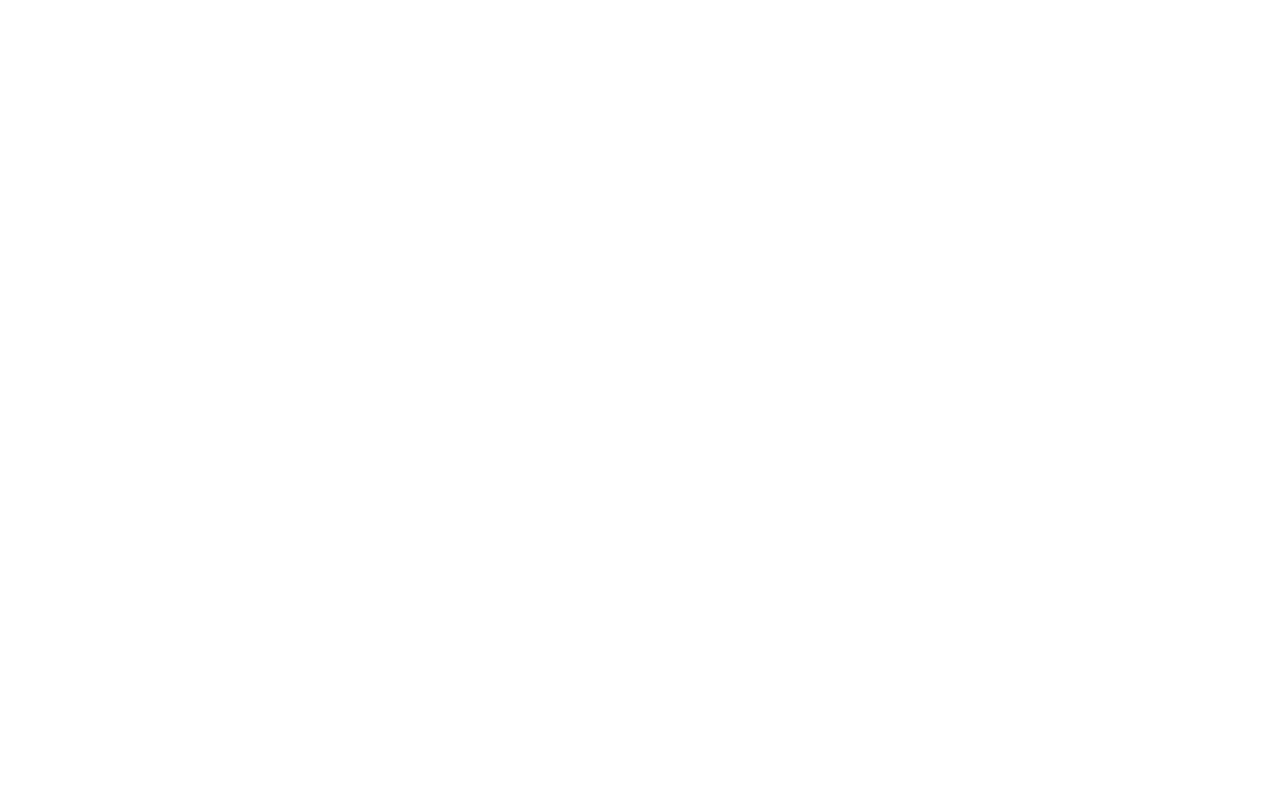
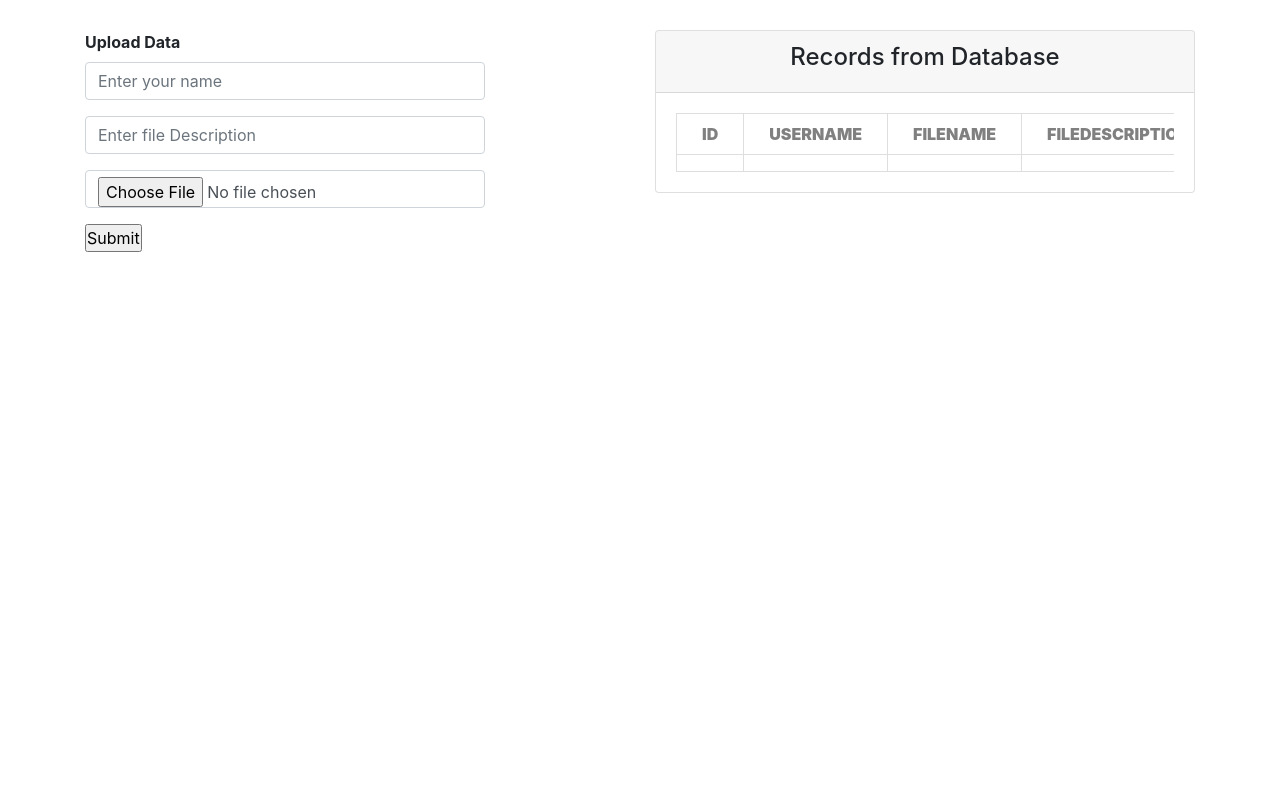
Before and after one commit to blackChan1234/IA-Work, a PHP site: page /upload.php in a window 1280 px wide. Before the commit the page is empty. Run offline with PHP 8.4, Linux system fonts and the light colour scheme; tables that the repository leaves empty or names only in its code hold one stand-in row (values such as "Sample post"); data that the repository does not hold is empty.

Commit message:
upload feature

```diff
--- /dev/null
+++ b/css/uploadStyle.css
@@ -0,0 +1,35 @@
+*{
+    margin: 0; padding: 0; box-sizing: border-box;
+}
+body{
+    justify-content: center;
+    align-items: center;
+}
+
+/* Form */
+
+.form-input{
+    max-width: 400px;
+}
+
+/* Styling HTML Table */
+
+table{
+    border-collapse: collapse;
+    background-color: #fff;
+    border-radius: 10px;
+    margin: auto;
+}
+th,td{
+    border: 1px solid #dfdede;
+    padding: 8px 25px;
+    justify-content: center;
+    text-align: center;
+    align-items: center;
+    color: grey;
+}
+th{
+    text-transform: uppercase;
+    font-weight: 900;
+}
+td{ font-size: 1.2rem; }
--- /dev/null
+++ b/dbcon.php
@@ -0,0 +1,14 @@
+<?php
+$host = 'localhost';
+$user = 'root';
+$password = '';
+$database = 'iadb';
+
+$con = mysqli_connect($host, $user, $password, $database);
+
+if (!$con){
+    ?>
+    <script>alert("Connection Unsuccessful!!!");</script>
+    <?php
+}
+?>
--- a/upload.php
+++ b/upload.php
@@ -1,25 +1,139 @@
-<?php
-if ($_SERVER["REQUEST_METHOD"] == "POST") {
-    $targetDir = "uploads/";
-    $targetFile = $targetDir . basename($_FILES["pdfFile"]["name"]);
-    $uploadOk = 1;
-    $pdfFileType = strtolower(pathinfo($targetFile, PATHINFO_EXTENSION));
+<?php include 'dbcon.php'; ?>
 
-    // Check if file is a PDF
-    if ($pdfFileType != "pdf") {
-        echo "Only PDF files are allowed.";
-        $uploadOk = 0;
-    }
+<!DOCTYPE html>
+<html lang="en">
+<head>
+    <link rel="stylesheet" href=
+    "https://cdn.jsdelivr.net/npm/bootstrap@4.6.1/dist/css/bootstrap.min.css">
+    <link rel="stylesheet" href="css/uploadStyle.css">
+</head>
+<body>
+<div class="container" style="margin-top:30px">
+    <div class="row">
+        <div class="col-lg-6 col-md-6 col-12">
+            <strong>Upload Data</strong>
+            <form method="post" enctype="multipart/form-data">
+                <?php
+                // If submit button is clicked
+                if (isset($_POST['submit']))
+                {
+                    // get name from the form when submitted
+                    $name = $_POST['name'];
+                    $Description = $_POST['Description'];
 
-    // Check if file was uploaded successfully
-    if ($uploadOk == 0) {
-        echo "Sorry, your file was not uploaded.";
-    } else {
-        if (move_uploaded_file($_FILES["pdfFile"]["tmp_name"], $targetFile)) {
-            echo "The file " . basename($_FILES["pdfFile"]["name"]) . " has been uploaded.";
-        } else {
-            echo "Sorry, there was an error uploading your file.";
-        }
-    }
-}
-?>
+                    if (isset($_FILES['pdf_file']['name']))
+                    {
+                        // If the ‘pdf_file’ field has an attachment
+                        $file_name = $_FILES['pdf_file']['name'];
+                        $file_tmp = $_FILES['pdf_file']['tmp_name'];
+
+                        // Move the uploaded pdf file into the pdf folder
+                        move_uploaded_file($file_tmp,"./pdf/".$file_name);
+                        // Insert the submitted data from the form into the table
+                        $insertquery =
+                            "INSERT INTO pdf(username,filename,pdfDescription) VALUES('$name','$file_name','$Description')";
+
+                        // Execute insert query
+                        $iquery = mysqli_query($con, $insertquery);
+
+                        if ($iquery)
+                        {
+                            ?>
+                            <div class=
+                                 "alert alert-success alert-dismissible fade show text-center">
+                                <a class="close" data-dismiss="alert" aria-label="close">
+                                    ×
+                                </a>
+                                <strong>Success!</strong> Data submitted successfully.
+                            </div>
+                            <?php
+                        }
+                        else
+                        {
+                            ?>
+                            <div class=
+                                 "alert alert-danger alert-dismissible fade show text-center">
+                                <a class="close" data-dismiss="alert" aria-label="close">
+                                    ×
+                                </a>
+                                <strong>Failed!</strong> Try Again!
+                            </div>
+                            <?php
+                        }
+                    }
+                    else
+                    {
+                        ?>
+                        <div class=
+                             "alert alert-danger alert-dismissible fade show text-center">
+                            <a class="close" data-dismiss="alert" aria-label="close">
+                                ×
+                            </a>
+                            <strong>Failed!</strong> File must be uploaded in PDF format!
+                        </div>
+                        <?php
+                    }// end if
+                }// end if
+                ?>
+
+                <div class="form-input py-2">
+                    <div class="form-group">
+                        <input type="text" class="form-control"
+                               placeholder="Enter your name" name="name">
+                    </div>
+                    <div class="form-group">
+                        <input type="text" class="form-control"
+                               placeholder="Enter file Description" name="Description">
+                    </div>
+
+                    <div class="form-group">
+                        <input type="file" name="pdf_file"
+                               class="form-control" accept=".pdf" required/>
+                    </div>
+                    <div class="form-group">
+                        <input type="submit"
+                               class="btnRegister" name="submit" value="Submit">
+                    </div>
+                </div>
+            </form>
+        </div>
+
+        <div class="col-lg-6 col-md-6 col-12">
+            <div class="card">
+                <div class="card-header text-center">
+                    <h4>Records from Database</h4>
+                </div>
+                <div class="card-body">
+                    <div class="table-responsive">
+                        <table>
+                            <thead>
+                            <th>ID</th>
+                            <th>UserName</th>
+                            <th>FileName</th>
+                            <th>FileDescription</th>
+                            </thead>
+                            <tbody>
+                            <?php
+                            $selectQuery = "select * from pdf";
+                            $squery = mysqli_query($con, $selectQuery);
+
+                            while (($result = mysqli_fetch_assoc($squery))) {
+                                ?>
+                                <tr>
+                                    <td><?php echo $result['pdfID']; ?></td>
+                                    <td><a href="./pdf/<?php echo $result['fileName']; ?>" download><?php echo $result['fileName']; ?></a></td>
+                                    <td><?php echo $result['userName']; ?></td>
+                                    <td><?php echo $result['pdfDescription']; ?></td>
+                                </tr>
+                                <?php
+                            }
+                            ?>
+                            </tbody>
+                        </table>
+                    </div>
+                </div>
+            </div>
+        </div>
+    </div>
+</body>
+</html>
```
